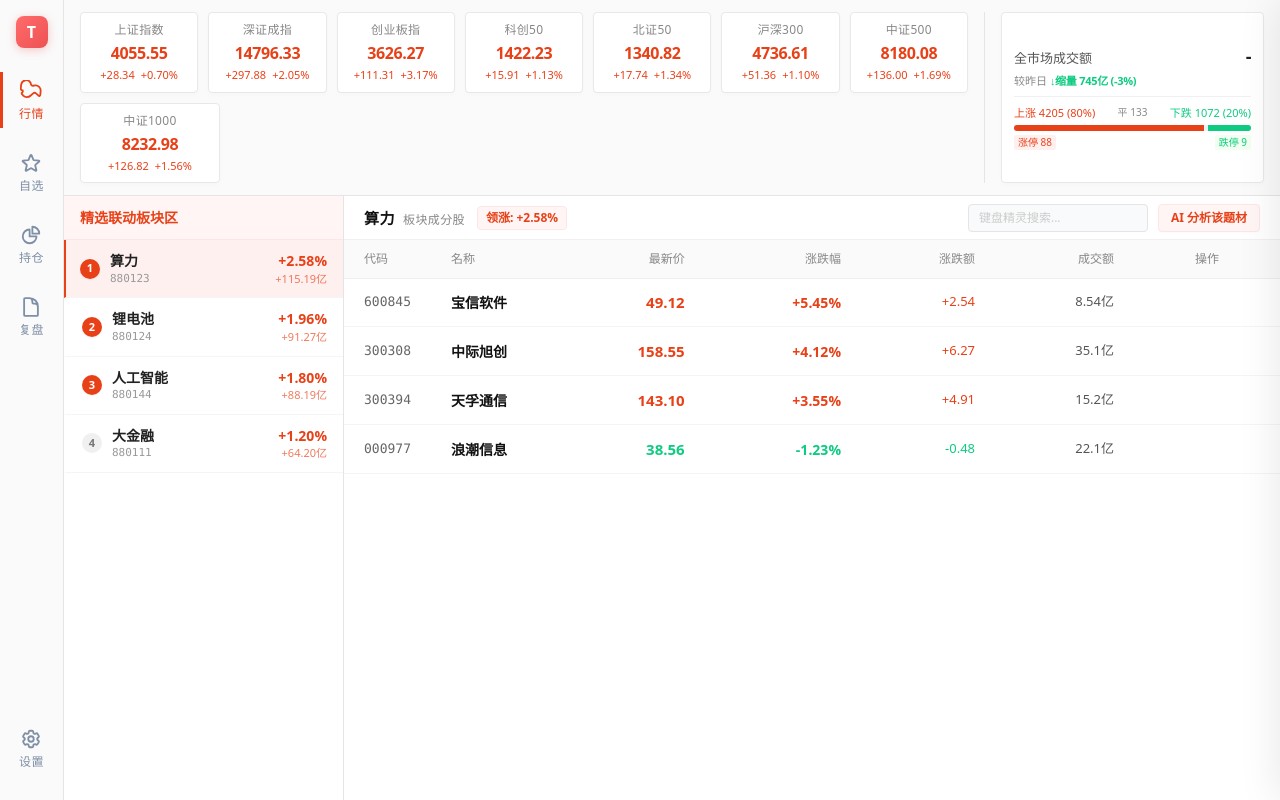
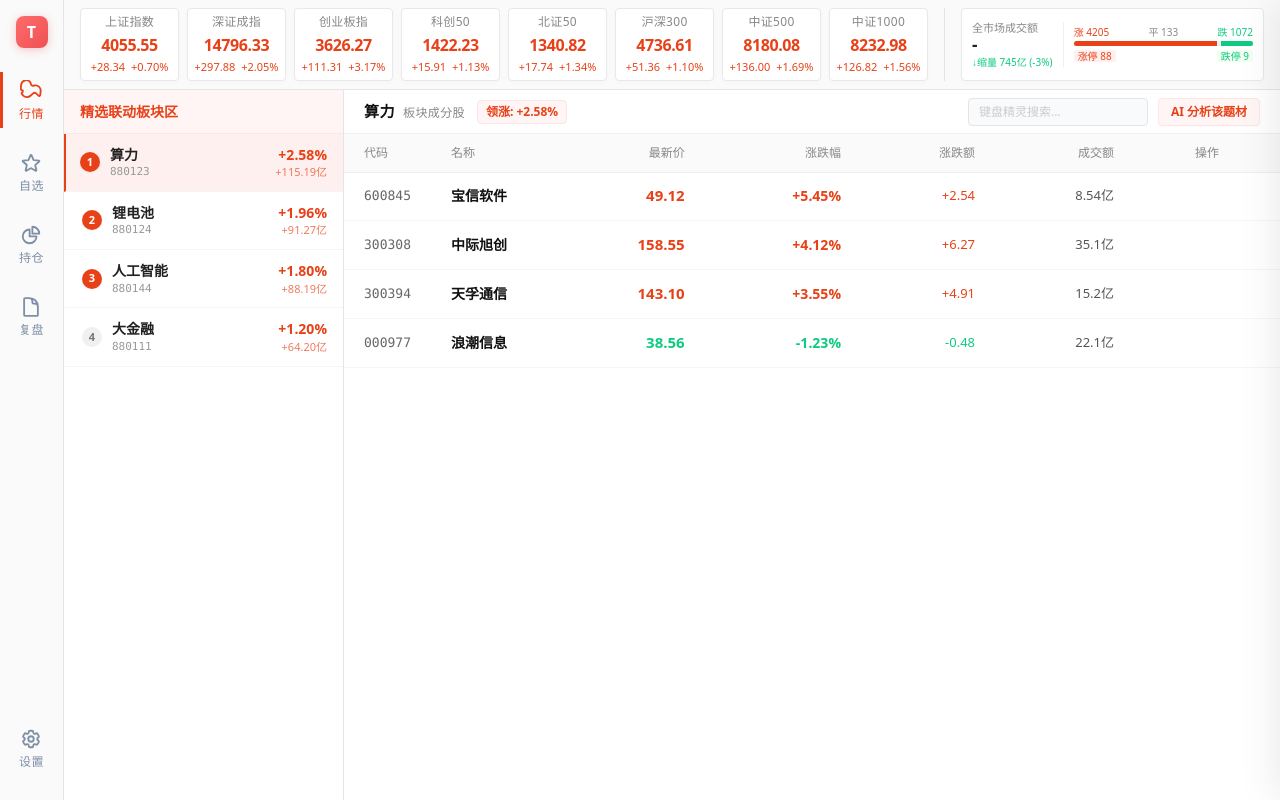
Before and after one commit to Troubermaker/invest-tool-releases, a Vue app in the folder frontend/: page / in a window 1280 px wide. Built offline with nearby package versions, Linux system fonts and the light colour scheme.

Commit message:
指数栏目调整

```diff
--- a/frontend/src/views/Market.vue
+++ b/frontend/src/views/Market.vue
@@ -436,14 +436,14 @@ onMounted(() => {
   <div class="flex flex-col h-full bg-[#fcfcfc] relative overflow-hidden">
 
     <!-- TOP HORIZONTAL STRIP: INDICES -->
-    <div class="bg-[#fafafa] border-b border-[#e5e5e5] px-4 py-3 flex flex-wrap xl:flex-nowrap items-stretch w-full gap-4 z-10 shrink-0">
-        <div class="flex-1 flex flex-wrap gap-[10px] items-center min-w-0">
+    <div class="bg-[#fafafa] border-b border-[#e5e5e5] px-4 py-2 flex flex-wrap xl:flex-nowrap items-stretch w-full gap-4 z-10 shrink-0">
+        <div class="flex-1 flex gap-[8px] items-stretch min-w-0">
             <!-- Modified to click open drawer -->
             <div
               v-for="idx in marketIndices"
               :key="idx.name"
               @click="openIndexChart(idx.name)"
-              class="flex-1 min-w-[110px] max-w-[140px] bg-white border border-[#e8e8e8] shadow-[0_2px_4px_rgba(0,0,0,0.02)] rounded-[4px] py-[8px] px-[8px] cursor-pointer hover:border-[#f6465d]/40 transition-[border-color] flex flex-col items-center justify-center relative overflow-hidden group"
+              class="flex-1 basis-0 min-w-0 bg-white border border-[#e8e8e8] shadow-[0_2px_4px_rgba(0,0,0,0.02)] rounded-[4px] py-[4px] px-[8px] cursor-pointer hover:border-[#f6465d]/40 transition-[border-color] flex flex-col items-center justify-center relative overflow-hidden group"
             >
                 <div class="absolute inset-0 bg-[#e84118] opacity-0 group-hover:opacity-[0.02] transition-opacity"></div>
                 <div class="text-[#888] text-[12px] font-medium text-center tracking-wide">{{ idx.name }}</div>
@@ -456,28 +456,30 @@ onMounted(() => {
         </div>
 
         <!-- Volume / Sentiment -->
-        <div class="flex-shrink-0 xl:pl-4 xl:border-l border-[#e5e5e5] w-[280px] flex items-center">
-            <div class="bg-white border border-[#e8e8e8] shadow-[0_2px_4px_rgba(0,0,0,0.02)] rounded-[4px] p-3 flex flex-col justify-center w-full h-full cursor-default">
-                <div class="flex justify-between items-end mb-1">
-                    <span class="text-[#555] text-[13px] font-medium leading-none">全市场成交额</span>
-                    <span class="text-[#222] text-[18px] font-bold leading-none tracking-tight" v-html="formatAmt(totalTurnover)"></span>
+        <div class="flex-shrink-0 xl:pl-4 xl:border-l border-[#e5e5e5] w-[320px] flex items-stretch">
+            <div class="bg-white border border-[#e8e8e8] shadow-[0_2px_4px_rgba(0,0,0,0.02)] rounded-[4px] py-[4px] px-[10px] flex items-center gap-[10px] w-full h-full cursor-default">
+                <!-- Left: Turnover value -->
+                <div class="flex flex-col justify-center border-r border-[#f0f0f0] pr-[10px] shrink-0">
+                    <span class="text-[#888] text-[11px] font-medium leading-none mb-[3px]">全市场成交额</span>
+                    <span class="text-[#222] text-[17px] font-bold leading-none tracking-tight" v-html="formatAmt(totalTurnover)"></span>
+                    <span class="text-[10px] text-[#0ecb81] font-medium leading-none mt-[4px]">↓缩量 745亿 (-3%)</span>
                 </div>
-                <div class="text-[11px] text-[#888] flex items-center justify-between mt-1 border-b border-[#f0f0f0] pb-1.5 mb-1.5">
-                    <span>较昨日 <span class="text-[#0ecb81] font-semibold tracking-tight">↓缩量 745亿 (-3%)</span></span>
-                </div>
-                <div class="flex justify-between items-center w-full pt-0.5">
-                    <span class="text-[#e84118] text-[11px] font-medium">上涨 4205 <span class="font-normal">(80%)</span></span>
-                    <span class="text-[#888] text-[10px]">平 133</span>
-                    <span class="text-[#0ecb81] text-[11px] font-medium">下跌 1072 <span class="font-normal">(20%)</span></span>
-                </div>
-                <div class="w-full h-[6px] rounded-full bg-[#f0f0f0] flex mt-1 overflow-hidden">
-                    <div class="bg-[#e84118] h-full" style="width: 80%"></div>
-                    <div class="bg-transparent h-full" style="width: 2%"></div>
-                    <div class="bg-[#0ecb81] h-full" style="width: 18%"></div>
-                </div>
-                <div class="flex justify-between mt-1 mb-[-2px]">
-                    <span class="text-[#e84118] text-[10px] bg-[#fff0f0] px-1 rounded-sm">涨停 88</span>
-                    <span class="text-[#0ecb81] text-[10px] bg-[#f0fff0] px-1 rounded-sm">跌停 9</span>
+                <!-- Right: Market breadth -->
+                <div class="flex-1 flex flex-col justify-center min-w-0">
+                    <div class="flex justify-between items-center text-[10px] leading-none">
+                        <span class="text-[#e84118] font-medium">涨 4205</span>
+                        <span class="text-[#888]">平 133</span>
+                        <span class="text-[#0ecb81] font-medium">跌 1072</span>
+                    </div>
+                    <div class="w-full h-[5px] rounded-full bg-[#f0f0f0] flex mt-[4px] overflow-hidden">
+                        <div class="bg-[#e84118] h-full" style="width: 80%"></div>
+                        <div class="bg-transparent h-full" style="width: 2%"></div>
+                        <div class="bg-[#0ecb81] h-full" style="width: 18%"></div>
+                    </div>
+                    <div class="flex justify-between mt-[4px] text-[10px] leading-none">
+                        <span class="text-[#e84118] bg-[#fff0f0] px-1 py-[1px] rounded-sm">涨停 88</span>
+                        <span class="text-[#0ecb81] bg-[#f0fff0] px-1 py-[1px] rounded-sm">跌停 9</span>
+                    </div>
                 </div>
             </div>
         </div>
```
Also changed, not shown: 1 other file (tests, documents, lock files or other folders).
